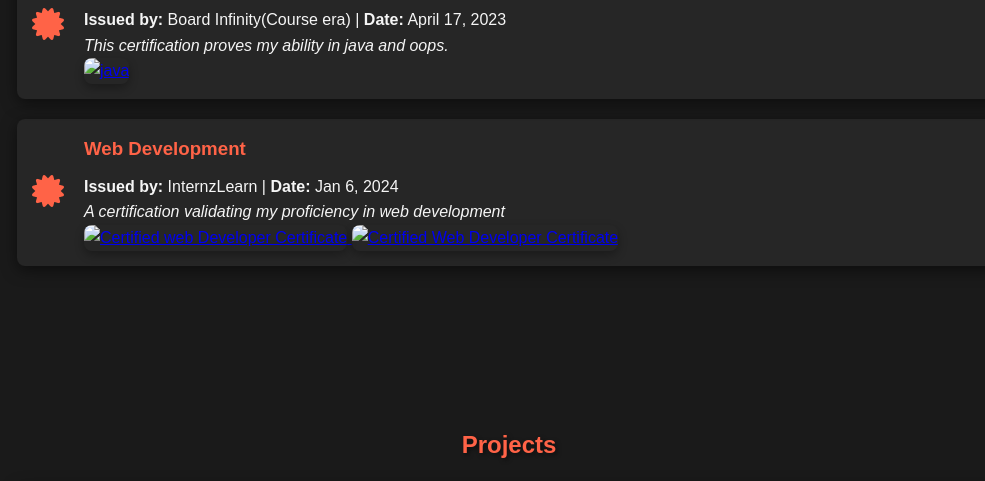
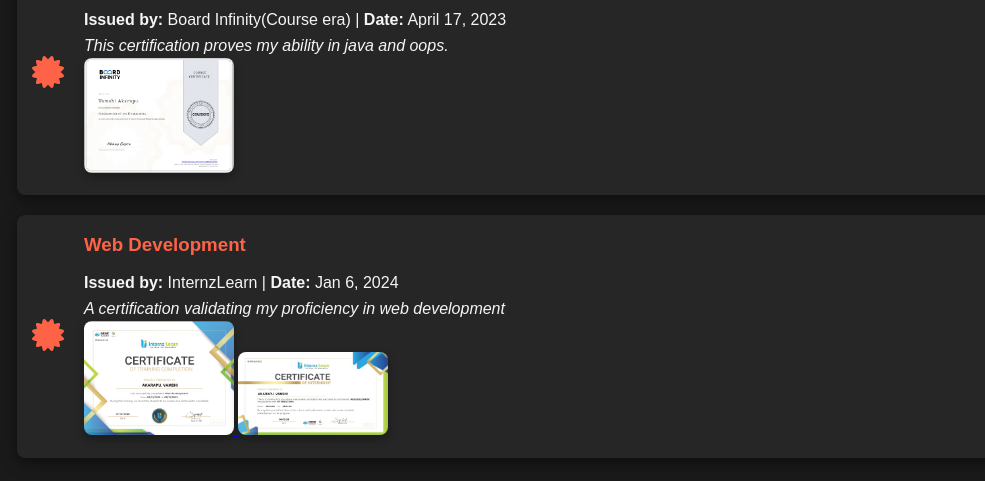
Before and after one commit to Vamshi-swd/MyPortfolio, a plain HTML site: page index.html in a window 1280 px wide. Shown: the part 1459-1940 px from the top of the page, without its empty margins (131-1116 px from the left). Drawn offline with Linux system fonts and the light colour scheme.

Commit message:
Update index.html

```diff
--- a/index.html
+++ b/index.html
@@ -430,8 +430,8 @@ footer .social-icons i {
             <p><strong>Issued by:</strong> Board Infinity(Course era) | <strong>Date:</strong> April 17, 2023</p>
             <p><em>This certification proves my ability in java and oops.</em></p>
             <!-- Certificate Image with Lightbox -->
-            <a href="C:\Users\akara\OneDrive\Desktop\Coding\web\portfolio\java Courseera.jpg" class="cert-image-link">
-              <img src="C:\Users\akara\OneDrive\Desktop\Coding\web\portfolio\java Courseera.jpg" alt="java" class="cert-image">
+            <a href="portfolio img\java Courseera.jpg" class="cert-image-link">
+              <img src="portfolio img\java Courseera.jpg" alt="java" class="cert-image">
             </a>
           </div>
         </div>
@@ -446,12 +446,12 @@ footer .social-icons i {
             <p><strong>Issued by:</strong> InternzLearn | <strong>Date:</strong> Jan 6, 2024</p>
             <p><em>A certification validating my proficiency in web development</em></p>
             <!-- Certificate Image with Lightbox -->
-            <a href="C:\Users\akara\OneDrive\Desktop\Coding\web\portfolio\internzlearn trng.jpg" class="cert-image-link">
-              <img src="C:\Users\akara\OneDrive\Desktop\Coding\web\portfolio\internzlearn trng.jpg" alt="Certified web Developer Certificate" class="cert-image">
+            <a href="portfolio img\internzlearn trng.jpg" class="cert-image-link">
+              <img src="portfolio img\internzlearn trng.jpg" alt="Certified web Developer Certificate" class="cert-image">
             </a>
 
-            <a href="C:\Users\akara\OneDrive\Desktop\Coding\web\portfolio\internzlearn.jpg" class="cert-image-link">
-              <img src="C:\Users\akara\OneDrive\Desktop\Coding\web\portfolio\internzlearn.jpg" alt="Certified Web Developer Certificate" class="cert-image">
+            <a href="portfolio img\internzlearn.jpg" class="cert-image-link">
+              <img src="portfolio img\internzlearn.jpg" alt="Certified Web Developer Certificate" class="cert-image">
             </a>
           </div>
         </div>
```
